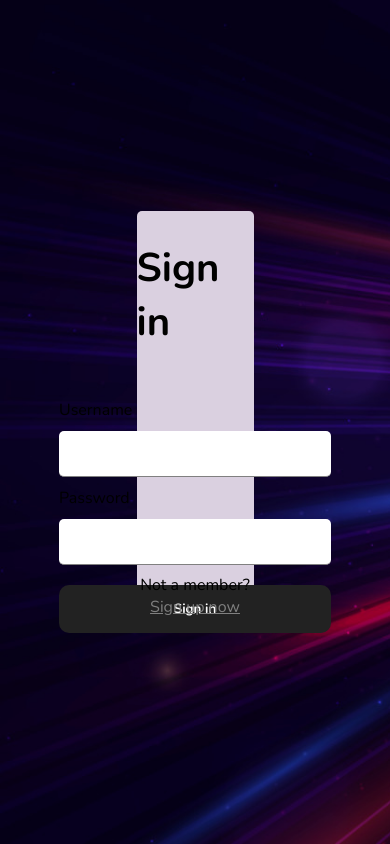
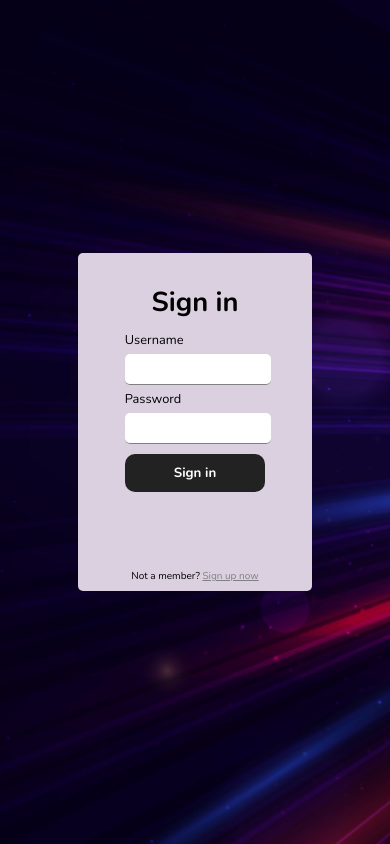
Before and after one commit to Bitummit/CryptoDashboard, a React (Vite) app: page /login in a window 390 px wide. Built offline with nearby package versions, Linux system fonts and the light colour scheme.

Commit message:
responsive for login and grid for widgets

```diff
--- a/index.html
+++ b/index.html
@@ -2,6 +2,9 @@
 <html lang="en">
   <head>
     <meta charset="UTF-8" />
+
+<meta name="viewport" content="width=device-width, initial-scale=1.0">
+
     <link href="https://fonts.googleapis.com/css2?family=Nunito:ital,wght@0,200..1000;1,200..1000&display=swap" rel="stylesheet" />
     <style> *{font-family: "Nunito", sans-serif; margin: 0;}</style>
     <meta name="viewport" content="width=device-width, initial-scale=1.0" />
--- a/src/components/login/login.scss
+++ b/src/components/login/login.scss
@@ -4,6 +4,7 @@
     justify-content: center;
     margin-top: 30px;
     font-size: 40px;
+    font-size: clamp(1.5rem, 7vw, 4rem);
   }
   .loginForm {
     display: flex;
--- a/src/components/navbar/Navbar.jsx
+++ b/src/components/navbar/Navbar.jsx
@@ -31,24 +31,24 @@ export default function Navbar() {
             <SearchIcon />
           </span>
         </div>
-        <div className="items">
+        <div className="items language">
           <div className="item" onClick={() => changeLanguage()}>
             <LanguageIcon className="icon" /> {t("language")}
           </div>
-          <div className="item">
+          <div className="item themeMode">
             <DarkModeIcon
               className="icon"
               // onClick={() => dispatch({ type: "TOGGLE" })}
             />
           </div>
-          <div className="item">
+          <div className="item notification">
             <NotificationsIcon className="icon" />
             <div className="counter">1</div>
           </div>
-          <div className="item">
+          <div className="item list">
             <FormatListBulletedIcon className="icon" />
           </div>
-          <div className="item">
+          <div className="item profile">
             <img
               src="https://buffer.com/cdn-cgi/image/w=1000,fit=contain,q=90,f=auto/library/content/images/size/w1200/2023/10/free-images.jpg"
               alt=""
--- a/src/components/navbar/navbar.scss
+++ b/src/components/navbar/navbar.scss
@@ -17,12 +17,21 @@
     align-items: center;
     justify-content: space-between;
 
+    @media screen and (max-width: 600px) {
+      padding-left: 20px;
+      justify-content: right;
+    }
+
     .search {
       border-radius: 20px;
       display: flex;
       align-items: center;
       border: 0.5px solid lightgray;
       padding: 5px;
+
+      @media screen and (max-width: 600px) {
+        display: none;
+      }
 
       input {
         border: none;
@@ -49,7 +58,7 @@
         cursor: pointer;
 
         .icon {
-          font-size: 30px;
+          font-size: clamp(1.5rem, 7vw, 2rem);
         }
 
         .avatar {
@@ -72,6 +81,8 @@
           position: absolute;
           top: -5px;
           right: -5px;
+
+
         }
 
         &:hover {
@@ -79,5 +90,16 @@
         }
       }
     }
+    .item.notification, .item.list {
+      @media screen and (max-width: 600px) {
+        display: none;
+      }
+    }
+
+    .item.profile {
+      @media screen and (max-width: 600px) {
+
+      }
+    }
   }
 }
--- a/src/components/sidebar/sidebar.scss
+++ b/src/components/sidebar/sidebar.scss
@@ -1,5 +1,5 @@
 .sidebar {
-  flex: 0.3;
+
   position: sticky;
   top: 0;
   border-right: 0.5px solid rgb(241, 238, 238);
@@ -53,6 +53,10 @@
       &:hover {
         background: none;
       }
+
+      @media screen and (max-width: 600px) {
+        display: none;
+      }
       .icon {
         font-size: 35px;
       }
@@ -88,7 +92,7 @@
         }
         .icon {
           align-items: center;
-          font-size: 30px;
+          font-size: clamp(1.5rem, 5vw, 2rem);
           color: #7451f8;
         }
         .hiddenText {
--- a/src/components/widget/widget.scss
+++ b/src/components/widget/widget.scss
@@ -7,7 +7,7 @@
   -webkit-box-shadow: 2px 4px 10px 1px rgba(0, 0, 0, 0.47);
   box-shadow: 2px 4px 10px 1px rgba(133, 82, 228, 0.47);
   border-radius: 10px;
-  height: 200px;
+  height: 80%;
   transition: transform 0.5s, background-color 0.5s;
   background-color: var(--second_background-color);
   color: rgb(var(--color));
--- a/src/pages/auth/auth.scss
+++ b/src/pages/auth/auth.scss
@@ -4,7 +4,7 @@
   position: absolute;
   height: 100%;
   width: 100%;
-
+  min-width: 300px;
   display: flex;
   align-items: center;
   justify-content: center;
@@ -14,20 +14,35 @@
     border-radius: 5px;
     color: black;
     width: 30%;
-    height: 50%;
+    height: 60%;
     position: relative;
 
+    @media screen and (max-width: 900px){
+      width: 60%;
+      height: 40%;
+    }
+
+
     form {
-      margin-top: 40px;
+      margin-top: 30px;
+      width: 60%;
+
+      @media screen and (max-width: 600px) {
+        margin-top: 5px;
+      }
 
       input,
       label {
         margin-top: 10px;
         display: block;
+
+        @media screen and (max-width: 600px) {
+          margin-top: 5px;
+        }
       }
 
       label {
-        font-size: 16px;
+        font-size: clamp(0.8rem, 3vw, 1.3rem);
       }
 
       input {
@@ -37,17 +52,21 @@
         border: none;
         border-bottom: 1px solid gray;
         font-size: 20px;
+        width: 97%;
         color: gray;
 
         &:focus {
           outline: none;
         }
+
+        @media screen and (max-width: 600px) {
+          height: 20px;
+        }
       }
       .submitButton {
-        display: flex;
-        justify-content: center;
-
         button {
+          display: flex;
+          justify-content: center;
           width: 100%;
           border-radius: 10px;
           margin-top: 20px;
@@ -57,8 +76,14 @@
           color: white;
           font-weight: bold;
           cursor: pointer;
+
           &:hover {
             background-color: #464343;
+          }
+
+          @media screen and (max-width: 600px) {
+            margin-top: 10px;
+            padding: 10px;
           }
         }
       }
@@ -71,6 +96,11 @@
       text-align: center;
       margin-bottom: 15px;
 
+      @media screen and (max-width: 600px) {
+        margin-bottom: 8px;
+        font-size: 10px;
+      }
+
       a {
         color: gray;
       }
--- a/src/pages/home/home.scss
+++ b/src/pages/home/home.scss
@@ -11,14 +11,32 @@
         padding-left: 40px;
         font-size: 40px;
         font-weight: bold;
-        color: rgb(var(--color_gray))
+        color: rgb(var(--color_gray));
       }
 
-      .widgets,
       .charts {
+        margin-top: 20px;
         display: flex;
+        // grid-template-rows: repeat(4, auto);
+        // grid-auto-columns: auto;
         padding: 20px;
         gap: 20px;
+
+        @media screen and (max-width: 1200px) {
+          display: none;
+        }
+      }
+      .widgets {
+        padding: 20px;
+        gap: 20px;
+        display: grid;
+        grid-template-columns: repeat(auto-fit, minmax(300px, 1fr));
+
+
+        @media screen and (max-width: 600px) {
+          grid-template-rows: repeat(4, 250px);
+          grid-template-columns: repeat(auto-fit, minmax(250px, 1fr));
+        }
       }
     }
 
@@ -30,6 +48,10 @@
       padding: 20px;
       margin: 20px;
 
+      @media screen and (max-width: 1200px) {
+        display: none;
+      }
+
       .listTitle {
         font-weight: 500;
         font-size: 24px;
```
